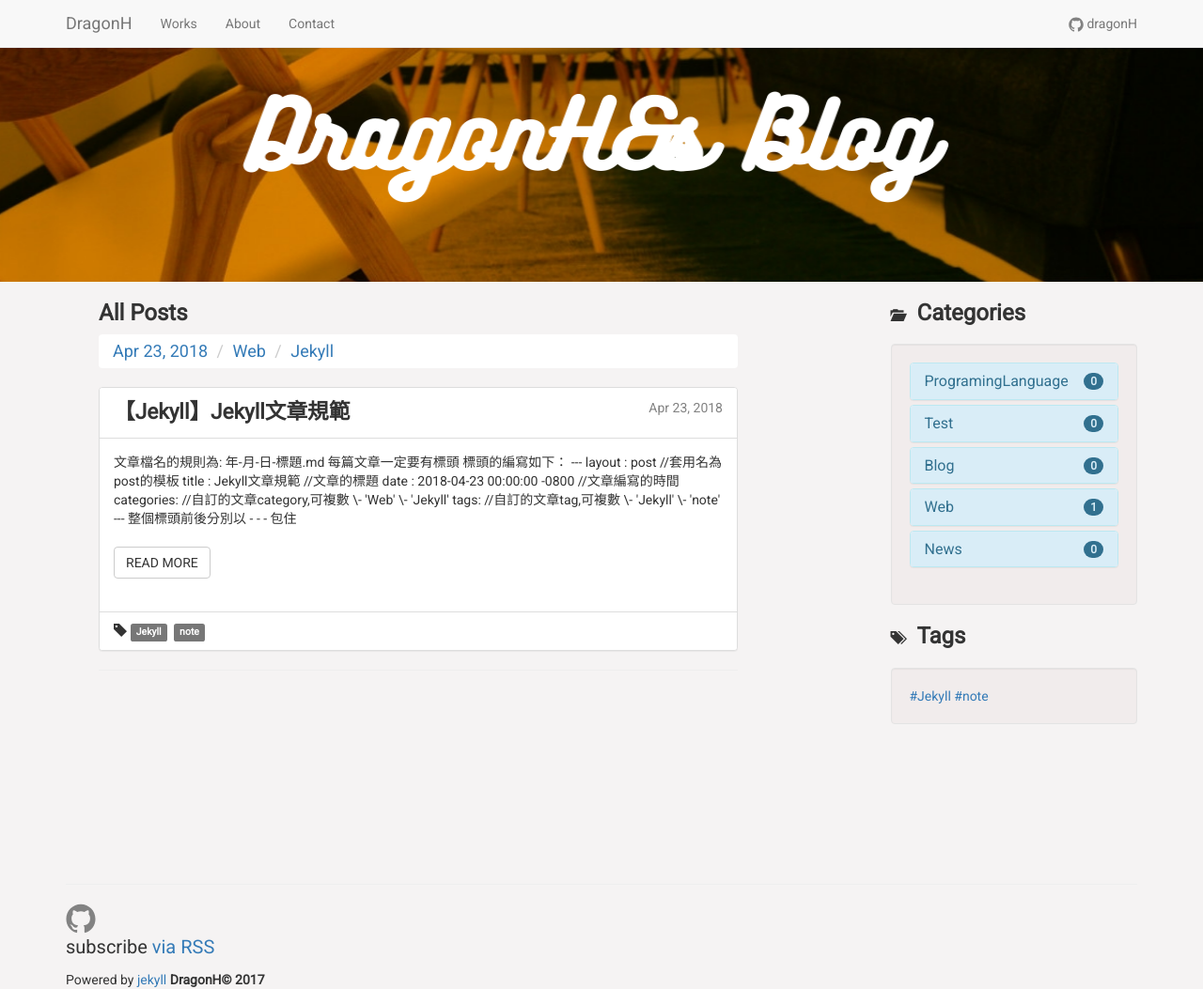
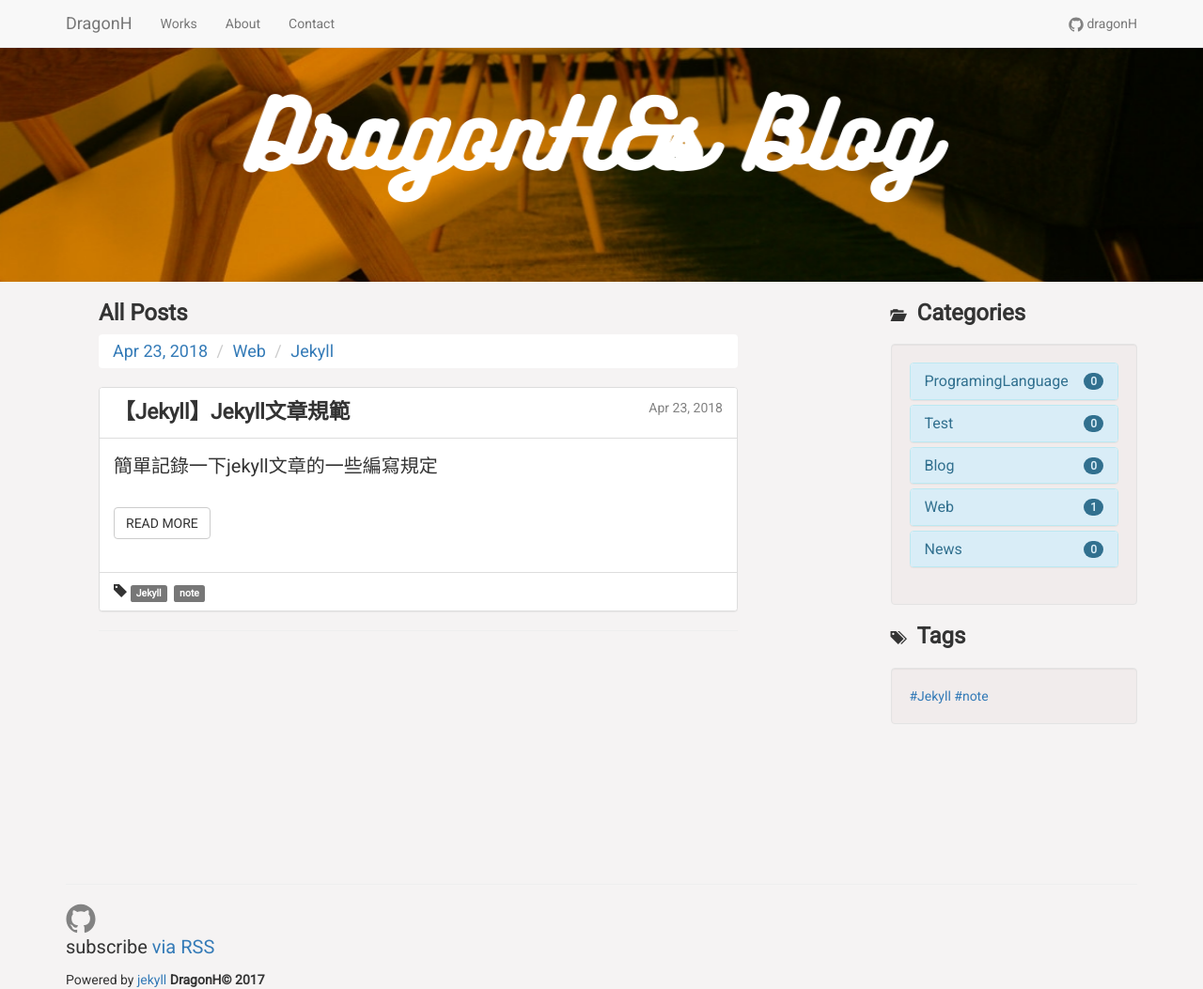
Before and after one commit to dragonH/dragonH.github.io.v1, a Jekyll site: the page built from index.html, in a window 1280 px wide and 1053 px high. Shown: the whole window at 94% size. Built offline with Jekyll 4.4.1, drawn with Linux system fonts in a browser that asks for light colours; the list of posts is cut into pages by our own code.

Commit message:
2018-04-23-Jekyll-name-rule edit

```diff
--- a/_config.yml
+++ b/_config.yml
@@ -24,7 +24,7 @@ baseurl: "" # the subpath of your site, e.g. /blog
 url: "" # the base hostname & protocol for your site, e.g. http://example.com
 #twitter_username: ----
 github_username:  dragonh
-
+excerpt_separator:  '<!-- more -->'
 
 # Build settings
 markdown: kramdown
--- a/_layouts/home.html
+++ b/_layouts/home.html
@@ -29,11 +29,8 @@ layout: default
         <div class="clearfix"></div>
       </div>
       <div class="panel-body">
-        {% if post.content contains "<-- more -->" %}
-          {{ post.content | spilt: "<-- more -->" | first }}
-        {% else %}
-          {{ post.content | strip_html | truncatewords:100 }}
-        {% endif %}
+
+        {{ post.excerpt }}
         <div class="read-more">
             <br><a class="btn btn-default" href="{{ BASE_PATH }}{{ post.url }}">READ MORE</a>
         </div><br>
--- a/_posts/Web/Jekyll/2018-04-23-Jekyll-name-rule.md
+++ b/_posts/Web/Jekyll/2018-04-23-Jekyll-name-rule.md
@@ -9,6 +9,8 @@ tags:
     - 'Jekyll'
     - 'note'
 ---
+簡單記錄一下jekyll文章的一些編寫規定<!-- more -->
+
 文章檔名的規則為:
 
     年-月-日-標題.md
```
